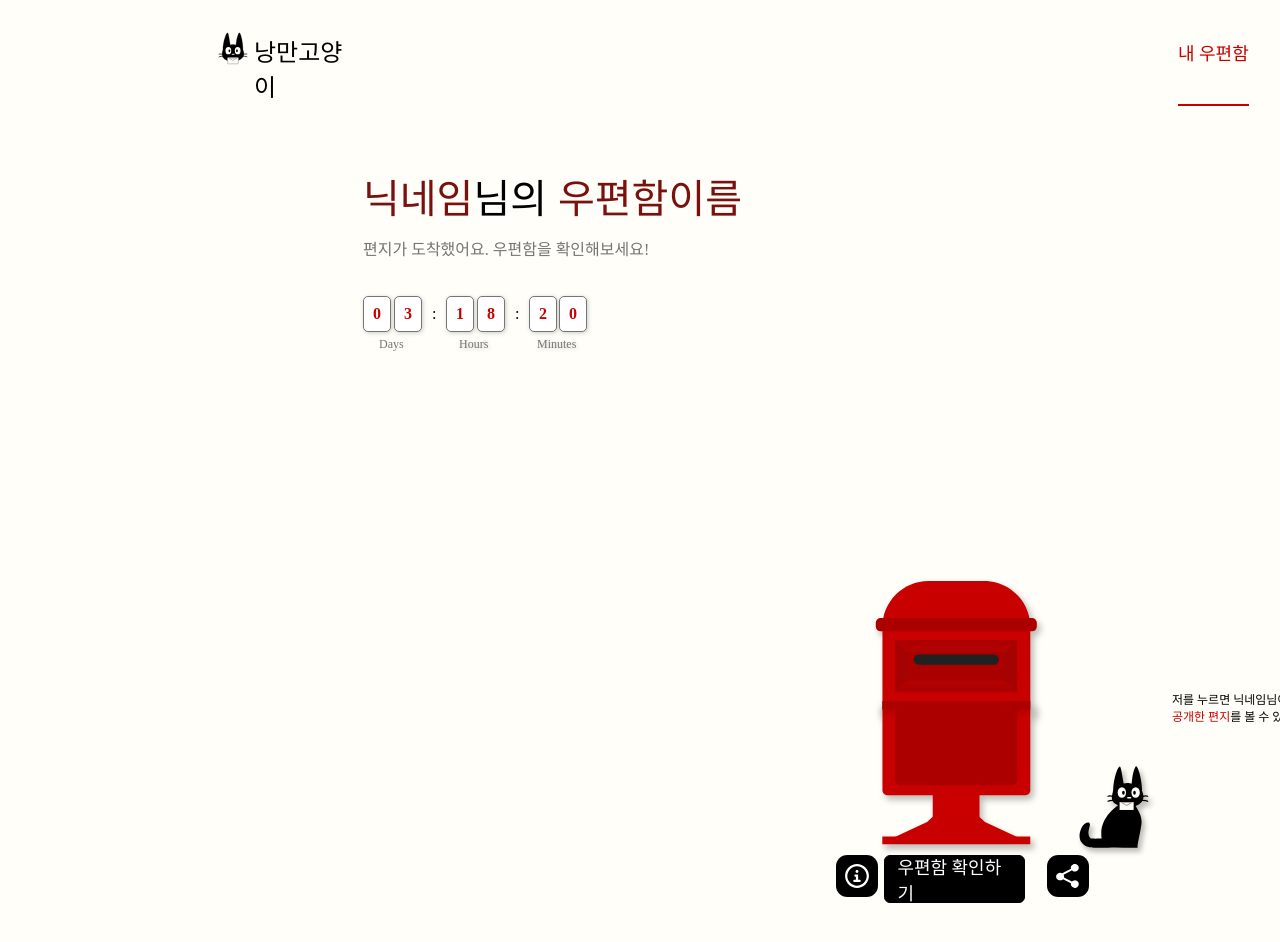
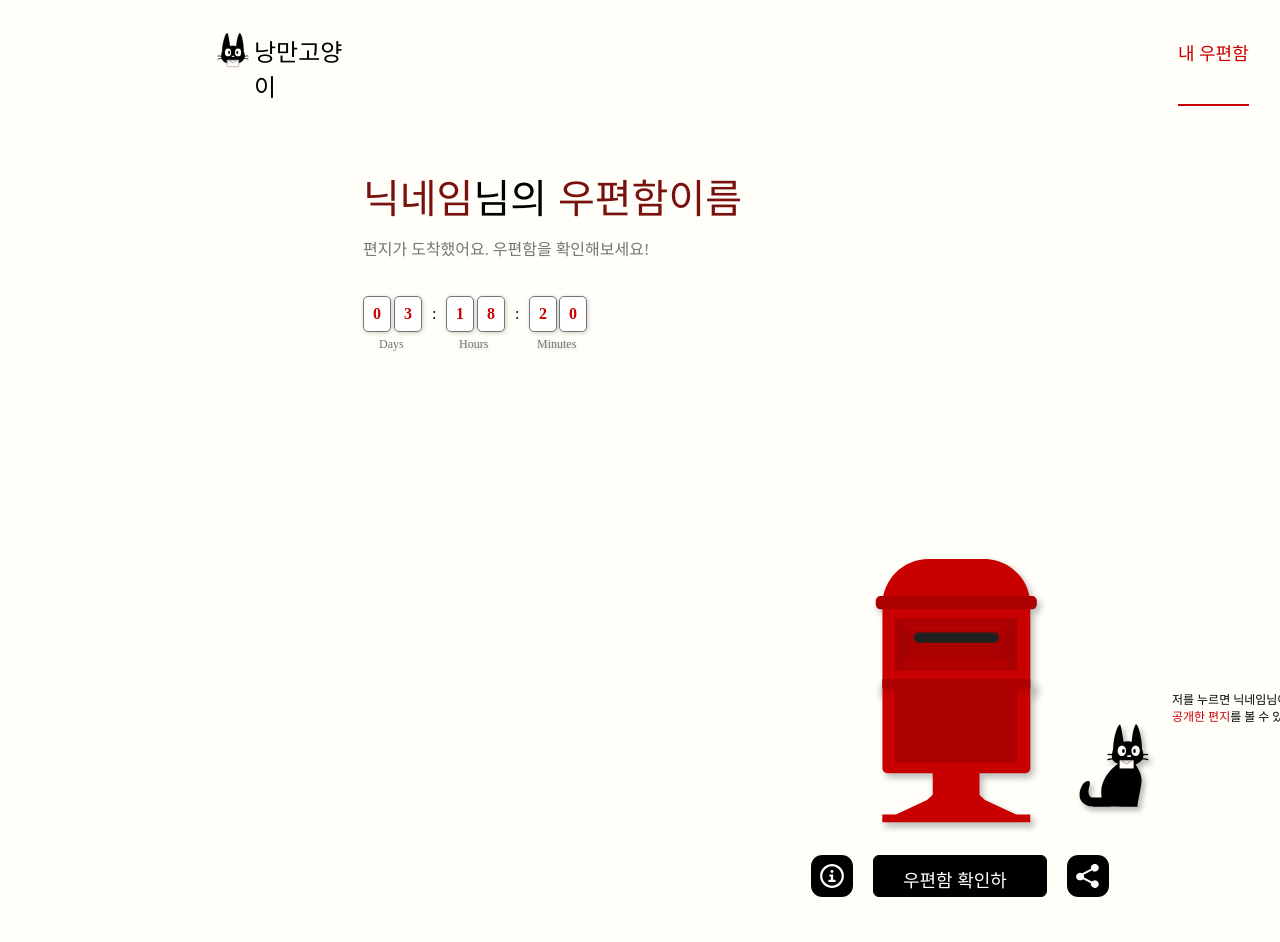
Before and after one commit to a-romantic-cat/Front-end, a React (Create React App) app in the folder front-end/: page /MyLetterbox in a window 1280 px wide. Shown: the top 942 px of the page. Built offline with nearby package versions, Linux system fonts and the light colour scheme; a web font is replaced by a local one.

Commit message:
docs: 내우편함 메인페이지 디자인 변경사항 수정

```diff
--- a/front-end/src/components/Header/Header.jsx
+++ b/front-end/src/components/Header/Header.jsx
@@ -13,8 +13,7 @@ const Container = styled.div`
   justify-content: center;
   align-items: center;
   display: inline-flex;
-  padding-left: 217px;
-  padding-right: 217px;
+  padding: 0 217px;
 `;
 
 const InnerContainer = styled.div`
@@ -33,13 +32,15 @@ const LogoContainer = styled.div`
 
 const LogoImg = styled.img`
   width: 32.02px;
-  height: 33.06px;
+  height: 35.66px;
   left: 0;
   top: 0;
   position: absolute;
 `;
 
 const TextLogo = styled.div`
+  width: 109px;
+  height: 35px;
   left: 37px;
   top: 1px;
   position: absolute;
--- a/front-end/src/components/MyLetterbox/MyLetterboxMain.jsx
+++ b/front-end/src/components/MyLetterbox/MyLetterboxMain.jsx
@@ -263,16 +263,18 @@ const TimeValueContainer = styled.div`
 const LetterboxImg = styled.img`
   width: 174px;
   height: 284px;
-  margin-left: 873px;
-  margin-top: 225px;
+  position: relative;
+  left: 873px;
+  top: 203px;
 `
 
 //고양이 이미지
 const CatImg = styled.img`
   width: 80px;
   height: 96.5px;
-  margin-left: 30px;
-  margin-top: 188px;
+  position: absolute;
+  left: 1077px;
+  top: 721px;
   cursor: pointer;
 `
 
@@ -308,7 +310,7 @@ const IButtonImg = styled.img`
   width: 42px;
   height: 42px;
   position: absolute;
-  left: 836px;
+  left: 811px;
   top: 855px;
   cursor: pointer;
 `
@@ -317,30 +319,31 @@ const ShareButtonImg = styled.img`
   width: 42px;
   height: 42px;
   position: absolute;
-  left: 1047px;
+  left: 1067px;
   top: 855px;
   cursor: pointer;
 `
 
 //우편함 확인하기
 const BoxCheckContainer = styled.div`
-    width: 114px;
-    height: 21px;
-    left: 884px;
+  width: 149px;
+  height: 17.2px;
+  left: 873px;
   top: 855px;
   position: absolute;
-    padding: 12.38px;
+  padding: 11.5px;
   background: black;
   border-radius: 6px;
   border: 1px black solid;
   justify-content: center;
   align-items: center;
-    gap: 12.38px;
   display: inline-flex;
   cursor: pointer;
 `;
 
 const BoxCheckText = styled.div`
+  width: 114px;
+  height: 21px;
   color: white;
   font-size: 18px;
   font-family: 'Pretendard';
```
Lines whose indentation alone changed are shown as unchanged.
